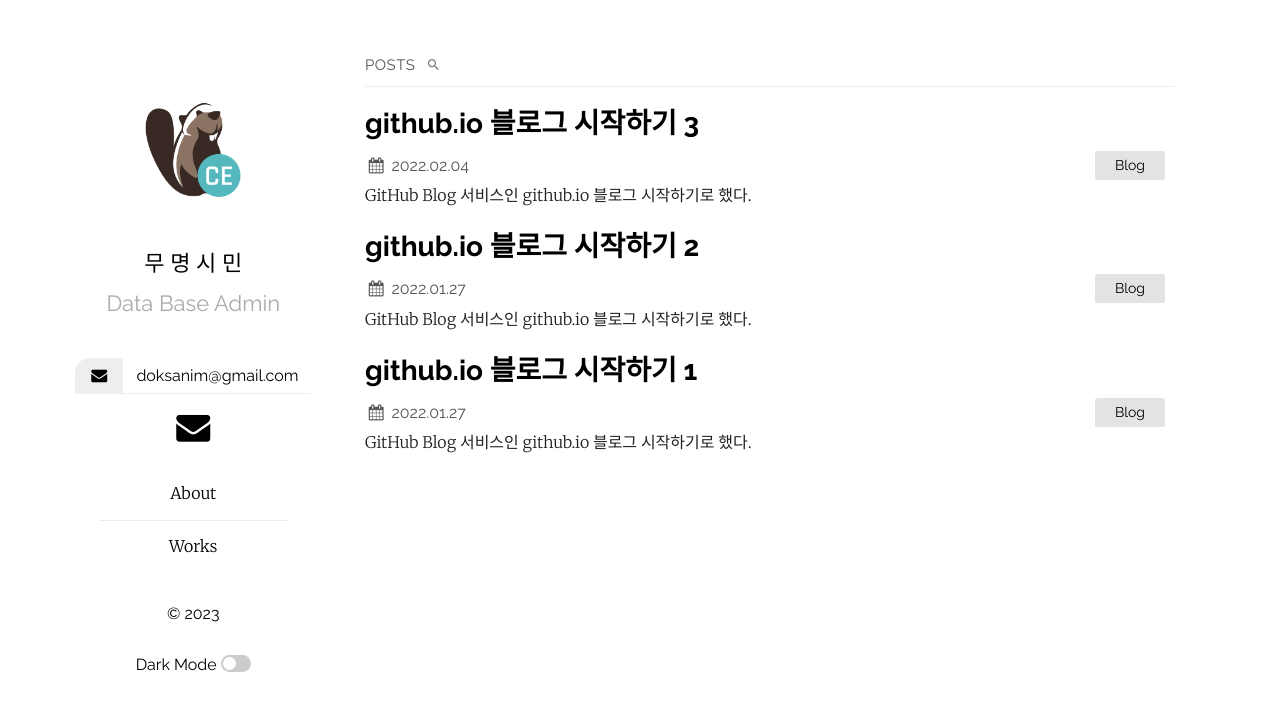
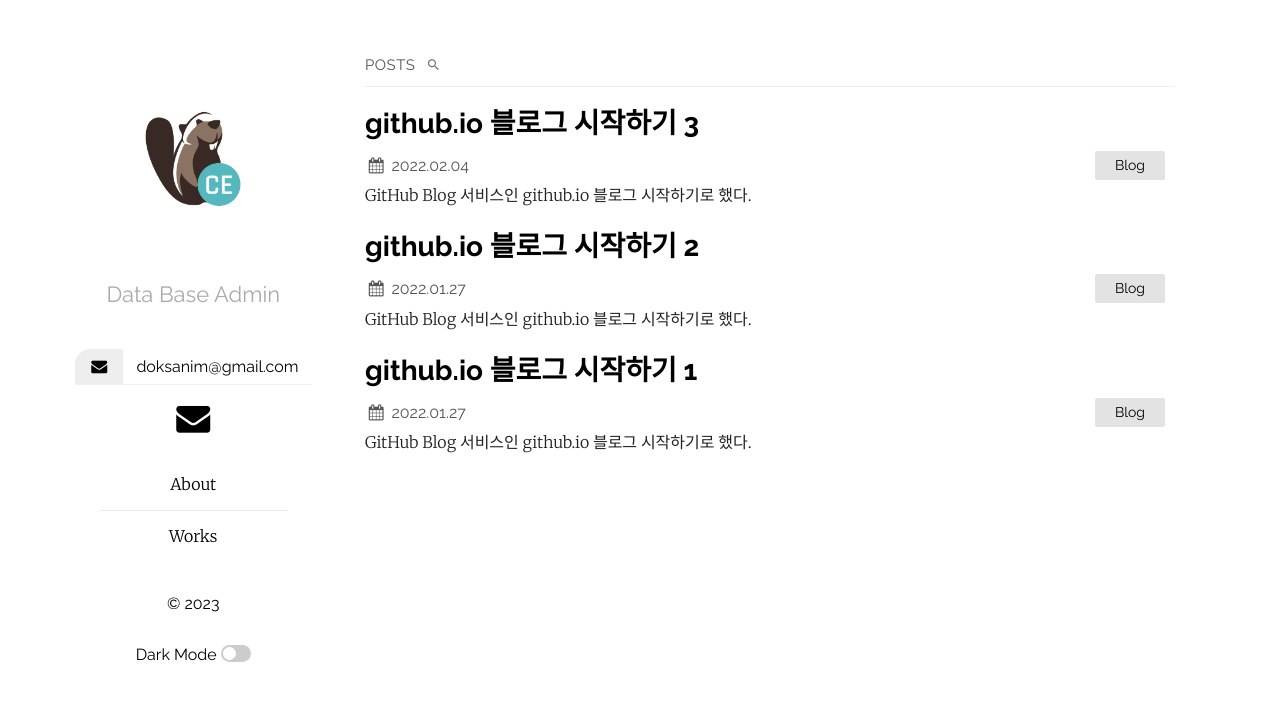
Before and after one commit to sfthch/sfthch, a Jekyll site: the page built from index.md, in a window 1280 px wide. Shown: the top 711 px of the page. Built offline with Jekyll 4.4.1, drawn with Linux system fonts in a browser that asks for light colours.

Commit message:
231016-1651

```diff
--- a/_config.yml
+++ b/_config.yml
@@ -15,7 +15,7 @@ show_excerpts: true # set to true to show excerpts on the homepage
 sass:
   sass_dir: _sass
 plainwhite:
-  name: 무 명 시 민<!--한 창희(ChangHee Han)-->
+  name: <!--한 창희(ChangHee Han)-->
   tagline: Data Base Admin
 # date_format: "%b %-d, %Y"
   date_format: "%Y.%m.%d"
```
